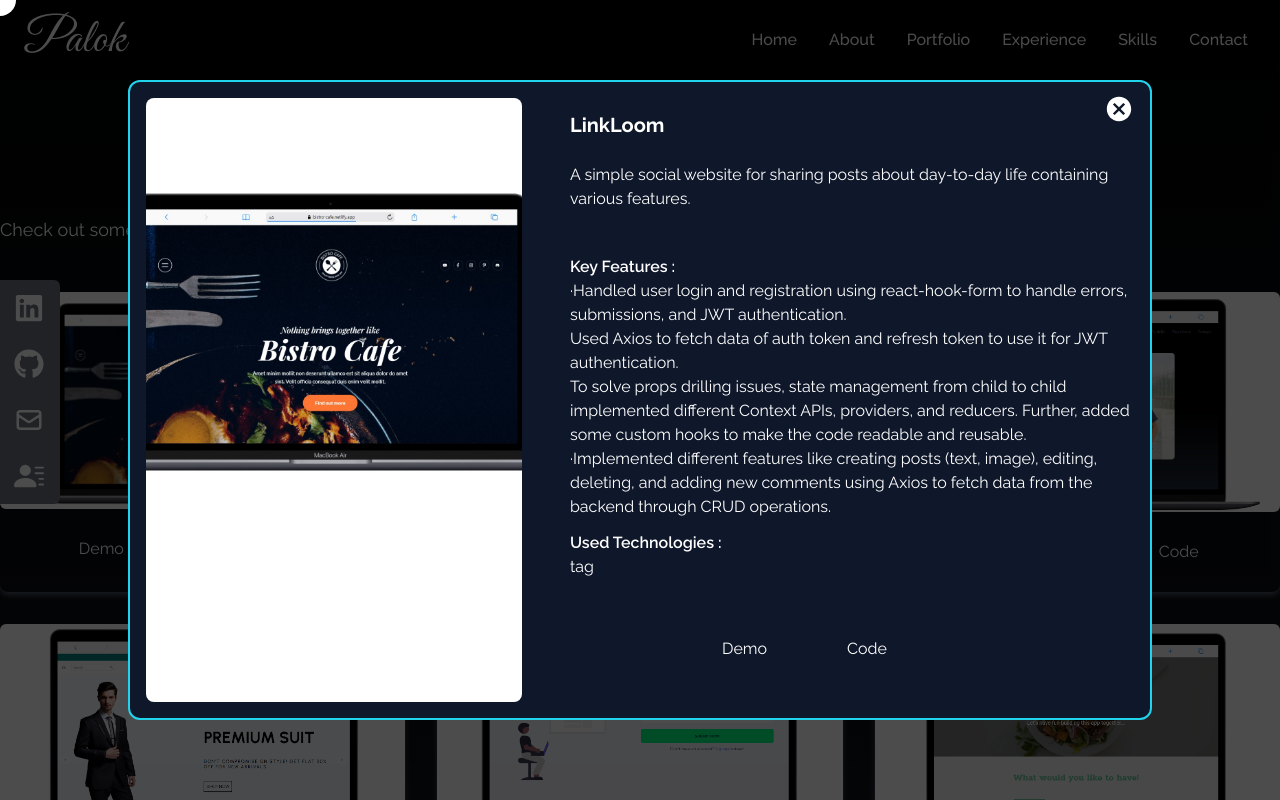
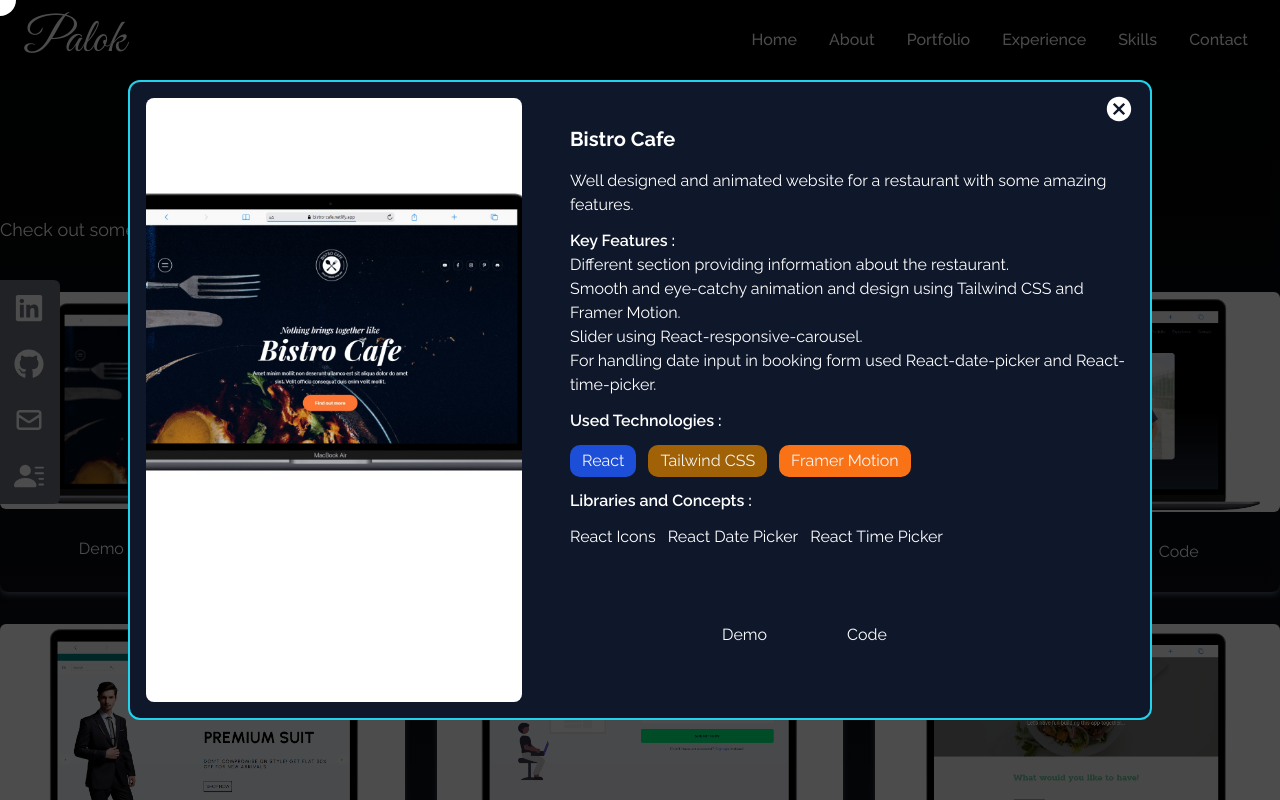
Before and after one commit to tanvir193palok/Portfolio_Website, a React (Create React App) app: page / in a window 1280 px wide. Both pictures are taken after a click on the picture 202 px from the left and 2124 px from the top of the page. Shown: the part 1724-2524 px from the top of the page. Built offline with nearby package versions, Linux system fonts and the light colour scheme; no server answers.

Commit message:
Added fetched data to modal

```diff
--- a/src/components/ProjectModal.jsx
+++ b/src/components/ProjectModal.jsx
@@ -1,8 +1,18 @@
 import ProjectActions from "./ProjectActions";
 import { IoMdCloseCircle } from "react-icons/io";
+import { getColorByIndex } from "../utils/random-color-picker";
 
 const ProjectModal = ({ modalInfo, showModal }) => {
-  const { image, gitUrl, liveUrl } = modalInfo;
+  const {
+    name,
+    details,
+    keyFeatures,
+    usedTechnologies,
+    concepts,
+    image,
+    gitUrl,
+    liveUrl,
+  } = modalInfo;
 
   return (
     <div className="relative w-[80%] h-[80%] p-4 rounded-xl bg-slate-900 border-cyan-400 border-2 z-20">
@@ -15,42 +25,43 @@ const ProjectModal = ({ modalInfo, showModal }) => {
       <div className="flex flex-col lg:flex-row h-full items-center justify-center gap-x-12 text-center lg:text-left">
         {/* image */}
         <div className="w-full lg:w-[40%] h-full bg-white rounded-lg overflow-hidden md:pb-10 md:pt-20">
-          <img src={image} alt="" className="h-[300px] w-full object-cover" />
+          <img
+            src={image}
+            alt={name}
+            className="h-[300px] w-full object-cover"
+          />
         </div>
 
         {/* text */}
         <div className="w-full lg:w-[60%] pt-36 pb-14 md:pb-0 lg:pt-0 flex flex-col justify-center items-center lg:items-start">
-          <h1 className="h1 pb-6 text-xl font-bold">LinkLoom</h1>
-          <p className="h-20">
-            A simple social website for sharing posts about day-to-day life
-            containing various features.
-          </p>
+          <h1 className="h1 pb-4 text-xl font-bold">{name}</h1>
+          <p className="pb-3">{details}</p>
           <div className="h-[350px]">
-            <p className="font-semibold pt-3">Key Features :</p>
+            <p className="font-semibold">Key Features :</p>
             <ul>
-              <li>
-                ·Handled user login and registration using react-hook-form to
-                handle errors, submissions, and JWT authentication.
-              </li>
-              <li>
-                Used Axios to fetch data of auth token and refresh token to use
-                it for JWT authentication.
-              </li>
-              <li>
-                To solve props drilling issues, state management from child to
-                child implemented different Context APIs, providers, and
-                reducers. Further, added some custom hooks to make the code
-                readable and reusable.
-              </li>
-              <li>
-                ·Implemented different features like creating posts (text,
-                image), editing, deleting, and adding new comments using Axios
-                to fetch data from the backend through CRUD operations.
-              </li>
+              {keyFeatures.map((feature, index) => (
+                <li key={index}>{feature}</li>
+              ))}
             </ul>
             <p className="font-semibold pt-3">Used Technologies :</p>
-            <ul>
-              <li>tag</li>
+            <ul className="flex pt-3 gap-3 flex-wrap">
+              {usedTechnologies.map((tech, index) => (
+                <li key={index} className="text-center">
+                  <span
+                    className={`inline-block whitespace-nowrap rounded-[10px] ${getColorByIndex(
+                      index
+                    )} px-3 py-1 text-md capitalize text-[#F4F5F6]`}
+                  >
+                    {tech}
+                  </span>
+                </li>
+              ))}
+            </ul>
+            <p className="font-semibold py-3">Libraries and Concepts :</p>
+            <ul className="flex gap-3">
+              {concepts.map((concept, index) => (
+                <li key={index}>{concept}</li>
+              ))}
             </ul>
           </div>
           <div className="pt-4 pl-28">
--- /dev/null
+++ b/src/utils/random-color-picker.js
@@ -0,0 +1,20 @@
+export const getColorByIndex = (index) => {
+  const colors = [
+    "bg-red-700",
+    "bg-green-700",
+    "bg-blue-700",
+    "bg-yellow-700",
+    "bg-orange-900",
+    "bg-purple-700",
+    "bg-orange-500",
+    "bg-blue-500",
+    "bg-pink-500",
+  ];
+
+  for (let i = colors.length - 1; i > 0; i--) {
+    const j = Math.floor(Math.random() * (i + 1));
+    [colors[i], colors[j]] = [colors[j], colors[i]];
+  }
+
+  return colors[index];
+};
```
